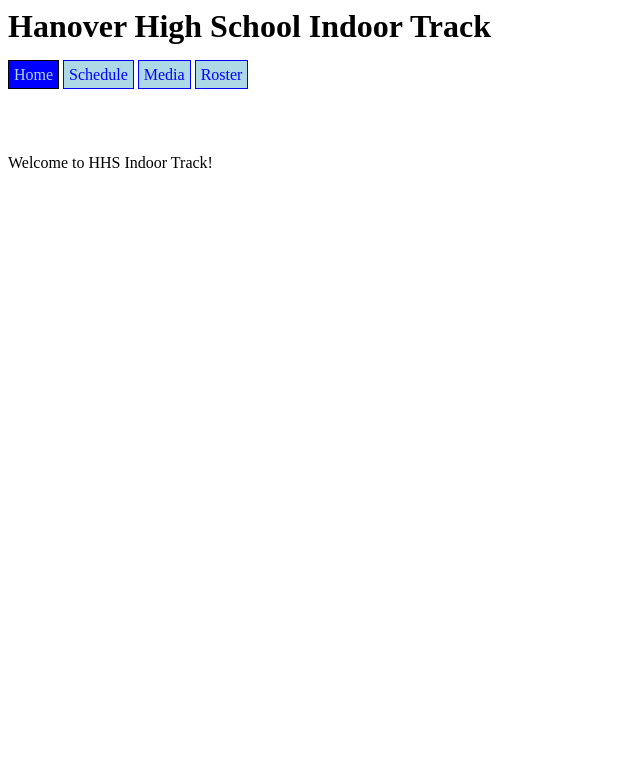
After one commit to bwillis26-cell/377-web-app-dev, a PHP site: page /club.php in a window 1280 px wide. The commit adds this page. Shown: the top 783 px of the page, without its empty margins (0-640 px from the left). Run offline with PHP 8.4, Linux system fonts and the light colour scheme.

Commit message:
mini website with php

```diff
--- /dev/null
+++ b/php/club-home.php
@@ -0,0 +1 @@
+<p>Welcome to HHS Indoor Track!</p>
--- /dev/null
+++ b/php/club-media.php
@@ -0,0 +1 @@
+<iframe width="560" height="315" src="https://www.youtube.com/embed/JdENwsq81d8?si=NtG1aKeD3M1Ylybj" title="YouTube video player" frameborder="0" allow="accelerometer; autoplay; clipboard-write; encrypted-media; gyroscope; picture-in-picture; web-share" referrerpolicy="strict-origin-when-cross-origin" allowfullscreen></iframe>
--- /dev/null
+++ b/php/club-roster.php
@@ -0,0 +1,5 @@
+<ul>
+    <li>Ben Willis</li>
+    <li>Leo Galvin</li>
+    <li>James Egan</li>
+</ul>
--- /dev/null
+++ b/php/club.php
@@ -0,0 +1,46 @@
+<html>
+    <head>
+        <title>HHS Indoor Track</title>
+
+        <style>
+            a {
+                border: solid 1px blue;
+                background-color: lightblue;
+                color: blue;
+                text-decoration: none;
+                padding: 5px;
+                width:200px;
+            }
+            .selected{
+                border: solid 1px black;
+                background-color: blue;
+                color: lightblue;
+            }
+            table, tr, th, td{
+                border: solid 1px black;
+            }
+            </style>
+    </head>
+
+    <body>
+        <!-- Section 1: Header -->
+        <h1>Hanover High School Indoor Track</h1>
+
+        <!-- Section 2: Menu -->
+         <?php
+            extract($_REQUEST);
+
+            if (!isset($nav)) {
+                $nav = "home";
+            }
+        ?>
+        <a href="club.php?nav=home"     <?php if ($nav == 'home')     print('class="selected"'); ?>>Home</a>
+        <a href="club.php?nav=schedule" <?php if ($nav == 'schedule') print('class="selected"'); ?>>Schedule</a>
+        <a href="club.php?nav=media"    <?php if ($nav == 'media')    print('class="selected"'); ?>>Media</a>
+        <a href="club.php?nav=roster"   <?php if ($nav == 'roster')   print('class="selected"'); ?>>Roster</a>
+
+        <br><br><br><br>
+        <!-- Section 3: Content -->
+        <?php include("club-$nav.php") ?>
+    </body>
+</html>
```
Also changed, not shown: php/club-schedule.php (added, +16 -0 lines), php/hello.php (+14 -0 lines).
